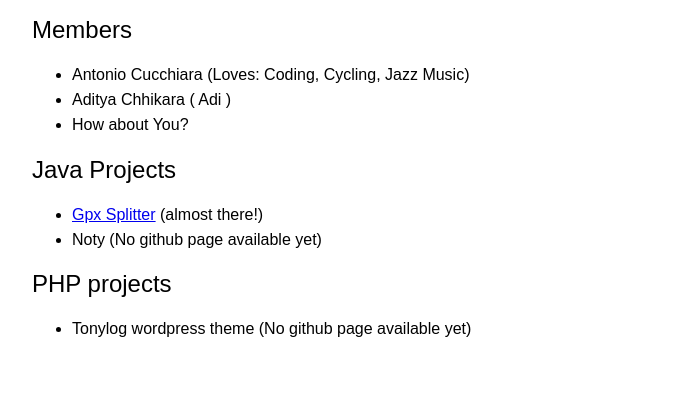
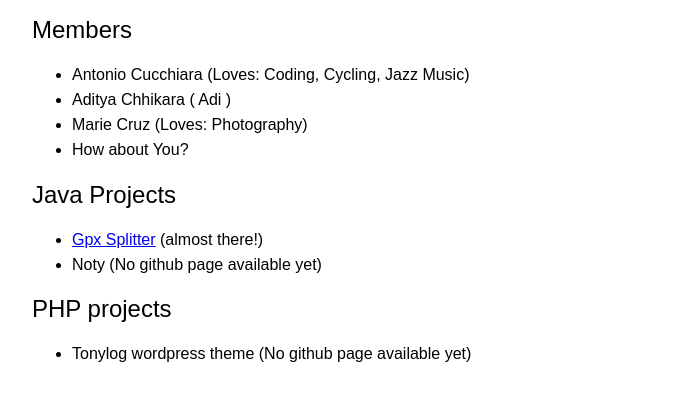
Before and after one commit to umaar/antocuc.github.com, a plain HTML site: page Team_Members.html in a window 1280 px wide. Shown: the part 121-522 px from the top of the page, without its empty margins (258-936 px from the left). Drawn offline with Linux system fonts and the light colour scheme.

Commit message:
Added Marie Cruz.

```diff
--- a/Team_Members.html
+++ b/Team_Members.html
@@ -31,6 +31,7 @@ new challenges.</p>
 
   <li>Antonio Cucchiara (Loves: Coding, Cycling, Jazz Music)</li>
   <li>Aditya Chhikara ( Adi )</li>
+  <li>Marie Cruz (Loves: Photography)</li>
   <li>How about You?</li>
 </ul>
 
```
